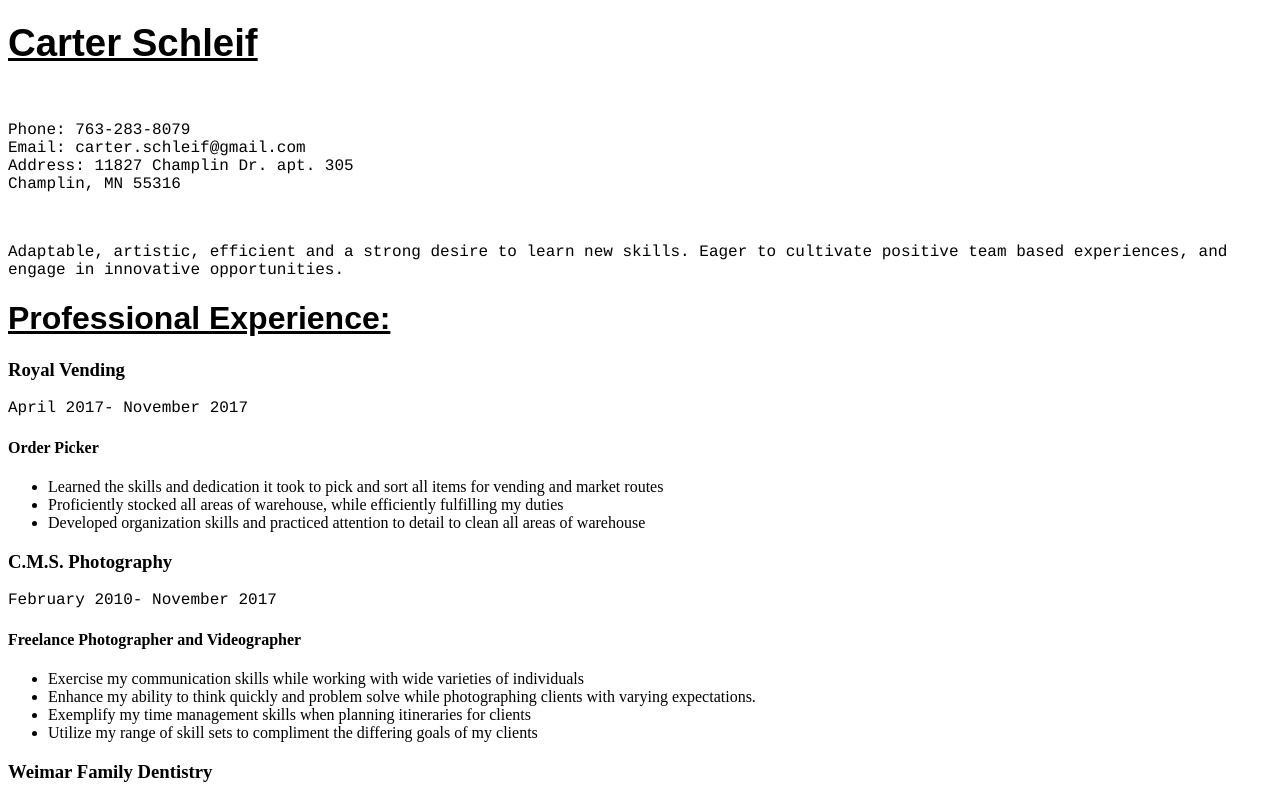
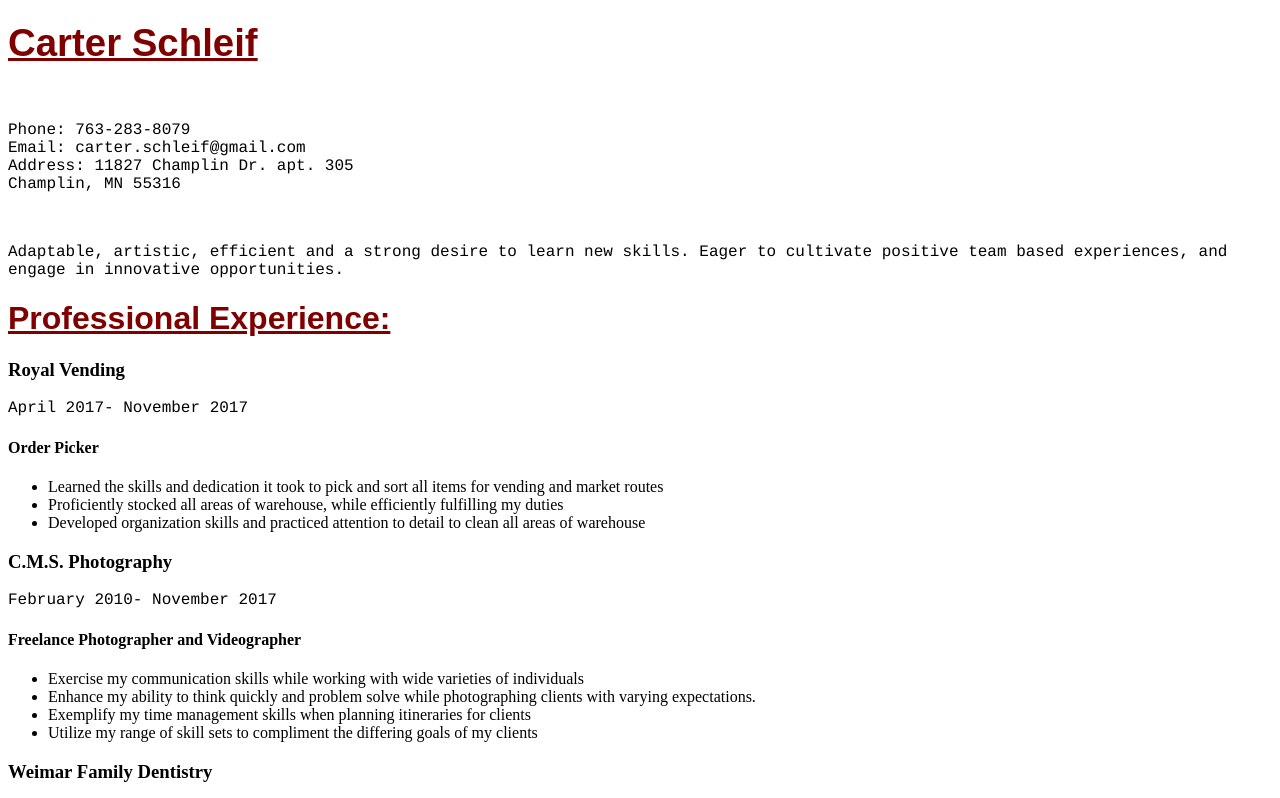
Before and after one commit to CarterSchleif/CarterSchleif-Prime-Resume, a plain HTML site: page index.html in a window 1280 px wide. Shown: the top 798 px of the page. Drawn offline with Linux system fonts and the light colour scheme.

Commit message:
Update style.css

```diff
--- a/style.css
+++ b/style.css
@@ -5,6 +5,3 @@ h1 {
 p {
    font-family: courier;
 }
-u {
-   color: black;
-}
```
